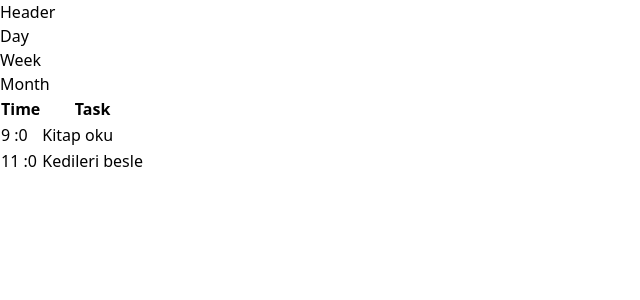
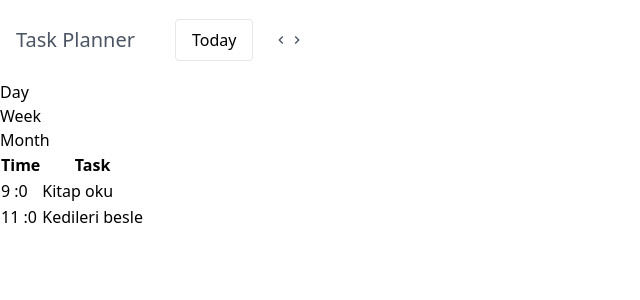
Before and after one commit to irembuz/react-task-planner, a React (Create React App) app: page / in a window 1280 px wide. Shown: the top 300 px of the page, without its empty margins (0-640 px from the left). Built offline with nearby package versions, Linux system fonts and the light colour scheme.

Commit message:
Header initial design

```diff
--- a/src/components/Header.tsx
+++ b/src/components/Header.tsx
@@ -1,11 +1,21 @@
 import React from "react";
+import { MdKeyboardArrowLeft, MdKeyboardArrowRight } from "react-icons/md";
 
-const Header = () => {
+export default function Header() {
   return (
-    <header>
-      Header
+    <header className="px-4 py-2 flex items-center">
+      <h1 className="mr-10 text-xl text-gray-600 fond-bold">Task Planner</h1>
+      <button className="border rounded py-2 px-4 mr-5">Today</button>
+      <button>
+        <span className="cursor-pointer text-gray-600 mx-2">
+          <MdKeyboardArrowLeft />
+        </span>
+      </button>
+      <button>
+        <span className="cursor-pointer text-gray-600 mx-2">
+          <MdKeyboardArrowRight />
+        </span>
+      </button>
     </header>
   );
-};
-
-export default Header;
+}
```
